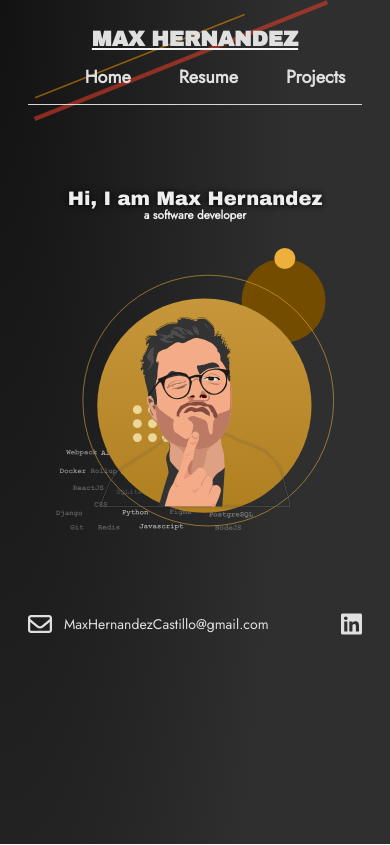
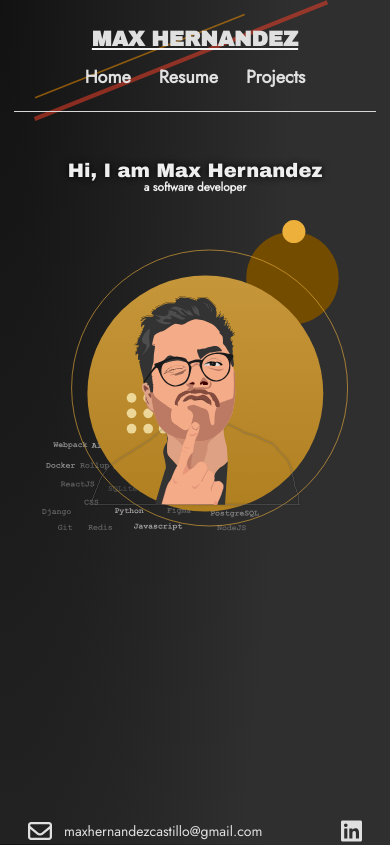
Before and after one commit to maxkalavera/maxkalavera.github.io, a React (Create React App) app: page / in a window 390 px wide. Built offline with nearby package versions, Linux system fonts and the light colour scheme; a web font is replaced by a local one.

Commit message:
fixed bugs when displaying page in mobiles

```diff
--- a/src/components/Layout.tsx
+++ b/src/components/Layout.tsx
@@ -14,7 +14,7 @@ export default function Layout({
     <>
       <div className={`${styles.container}`}>
         <section className={`${styles.header}`}>
-          <div className={`${styles['navbar-content']}`}>
+          <div className={`${styles['header__content']}`}>
             <Link to={`/`}><h3 className={`primary ${styles['navbar-logo']}`}>MAX HERNANDEZ</h3></Link>
             <ul className={styles['navbar-items']}>
               <li><Link to={`/`}>Home</Link></li>
@@ -22,7 +22,7 @@ export default function Layout({
               <li><Link to={`/projects/`}>Projects</Link></li>
             </ul>
           </div>
-          <div className={styles.divider}/>
+          <hr className={styles.divider} />
         </section>
 
         <section className={`${styles.content}`}>
@@ -32,7 +32,7 @@ export default function Layout({
         <section className={`${styles.footer}`}>
           <div className={`${styles['footer-mail']}`}>
             <FontAwesomeIcon icon={faEnvelope} size='2x' />
-            <p className={`secondary`}>MaxHernandezCastillo@gmail.com</p>
+            <p className={`secondary`}>maxhernandezcastillo@gmail.com</p>
           </div>
           <div className={`${styles['footer-social-networks']}`}>
             <a href='https://www.linkedin.com/in/max-hernandez-castillo/'><FontAwesomeIcon icon={faLinkedin}/></a>
--- a/src/pages/Projects.tsx
+++ b/src/pages/Projects.tsx
@@ -3,7 +3,6 @@ import styles from 'src/styles/projects.module.css';
 export default function Projects() {
   return (
     <div className={`${styles.container}`}>
-      <div className={`${styles.content}`}>
       <h3 className={`primary ${styles['title']}`}>Projects</h3>
       <div className={styles['projects__list']}>
         <div className={styles['project']}>
@@ -19,9 +18,7 @@ export default function Projects() {
                 <a href='https://github.com/maxkalavera/react-component-isolator'>
                   https://github.com/maxkalavera/react-component-isolator
                 </a>
-                  .
               </p>
-              </div>
             </div>
           </div>
         </div>
--- a/src/styles/globals.css
+++ b/src/styles/globals.css
@@ -36,10 +36,17 @@
   --gap-xl: 8rem;
   --gap-xxl: 16rem;
 
-  --content-width: 1024px;
   --header-height: 84px;
   --footer-height: 48px;
   --content-container-min-height: calc(100vh - var(--header-height) - var(--footer-height));
+}
+
+@media (max-width: 960px) and (orientation: portrait) {
+  :root {
+    --header-height: 148px;
+    --footer-height: 48px;
+    --content-container-min-height: calc(100vh - var(--header-height) - var(--footer-height));
+  }
 }
 
 body, h1, h2, h3, h4, h5, p, small, ul {
--- a/src/styles/home.module.css
+++ b/src/styles/home.module.css
@@ -1,4 +1,5 @@
 .container {
+  box-sizing: border-box;
   width: 100%;
   min-height: var(--content-container-min-height);
   display: flex;
@@ -6,6 +7,17 @@
   align-items: center;
   justify-content: center;
   gap: 0px;
+}
+
+@media (max-width: 960px) and (orientation: portrait) {
+  .container {
+    padding: var(--gap-sm) var(--gap-sm);
+    min-height: fit-content;
+    flex-direction: column;
+    align-items: center;
+    justify-content: flex-start;
+    gap: var(--gap-md);
+  }
 }
 
 .left-frame {
@@ -16,6 +28,19 @@
   align-items: center;
   justify-content: center;
 
+}
+
+@media (max-width: 960px) and (orientation: portrait) {
+  .left-frame {
+    max-width: 100%;
+    width: 100%;
+    height: fit-content;
+    display: flex;
+    flex-direction: column;
+    align-items: center;
+    justify-content: center;
+
+  }
 }
 
 .title {
@@ -30,6 +55,12 @@
   text-shadow: 0 0 7px black
 }
 
+@media (max-width: 960px) and (orientation: portrait) {
+  .title {
+    text-align: center;
+  }
+}
+
 .subtitle {
   width: 100%;
   font-family: 'Jost';
@@ -41,13 +72,27 @@
   color: var(--gray-200);
 }
 
+@media (max-width: 960px) and (orientation: portrait) {
+  .subtitle {
+    text-align: center;
+  }
+}
+
 .right-frame {
+  box-sizing: border-box;
   width: 60vw;
-  height: 100%;
+  height: 95%;
   display: flex;
   flex-direction: column;
   align-items: center;
   justify-content: center;
+}
+
+@media (max-width: 960px) and (orientation: portrait) {
+  .right-frame {
+    height: fit-content;
+    width: 100%;
+  }
 }
 
 .diagonal-decorator {
@@ -60,44 +105,7 @@
   z-index: -1;
 }
 
-@media screen and (56vw <= width) {
-  .display {
-    width: calc(88% - 2 * var(--gap-lg));
-    max-width: var(--content-container-min-height);
-    user-select: none;
-    -webkit-user-drag: none;
-  }
-}
-
 @media (max-width: 960px) and (orientation: portrait) {
-  .container {
-    margin: var(--gap-lg) 0px;
-    min-height: fit-content;
-    flex-direction: column;
-    align-items: center;
-    justify-content: flex-start;
-    gap: var(--gap-md);
-  }
-
-  .left-frame {
-    max-width: 100%;
-    width: 100%;
-    height: fit-content;
-    display: flex;
-    flex-direction: column;
-    align-items: center;
-    justify-content: center;
-
-  }
-
-  .title {
-    text-align: center;
-  }
-
-  .subtitle {
-    text-align: center;
-  }
-
   .diagonal-decorator {
     width: 362px;
     height: 121px;
@@ -107,12 +115,17 @@
     opacity: 0.50;
     z-index: -1;
   }
+}
 
-  .right-frame {
-    height: fit-content;
-    width: 100%;
-  }
 
+.display {
+  width: calc(88% - 2 * var(--gap-lg));
+  max-width: var(--content-container-min-height);
+  user-select: none;
+  -webkit-user-drag: none;
+}
+
+@media (max-width: 960px) and (orientation: portrait) {
   .display {
     height: 100%;
     width: calc(100% - 2 * var(--gap-md));
--- a/src/styles/layout.module.css
+++ b/src/styles/layout.module.css
@@ -1,7 +1,9 @@
 .container {
-  width: 100%;
+  box-sizing: border-box;
   min-height: 100vh;
   max-width: 100vw;
+  height: min-content;
+  width: 100%;
   display: flex;
   flex-direction: column;
   justify-content: flex-start;
@@ -15,24 +17,42 @@
   padding: 0px var(--gap-lg);
   display: flex;
   flex-direction: column;
-  align-items: center;
-  gap: var(--gap-sm)
+  align-items: flex-end;
+  justify-content: space-between;
+  gap: var(--gap-sm);
 }
 
-.navbar-content {
+@media (max-width: 960px) and (orientation: portrait) {
+  .header {
+    height: fit-content;
+    padding: var(--gap-md) var(--gap-sm);
+    gap: var(--gap-sm);
+  }
+}
+
+.header__content {
+  width: 100%;
   height: 100%;
-  width: 100%;
   display: flex;
   flex-direction: row;
-  align-items: center;
+  align-items: flex-end;
   justify-content: space-between;
-  gap: var(--gap-sm)
+}
+
+@media (max-width: 960px) and (orientation: portrait) {
+  .header__content {
+    flex-direction: column;
+    align-items: center;
+    justify-content: center;
+    gap: var(--gap-sm);
+  }
 }
 
 .divider {
+  box-sizing: border-box;
   width: 100%;
-  height: 1px;
-  background-color: #D7D7D7;
+  border: none;
+  border-top: 0.1em solid #D7D7D7;
 }
 
 .navbar-logo {
@@ -42,11 +62,20 @@
 }
 
 .navbar-items {
-  color: var(--gray-300);
+  padding: 0px;
   display: flex;
   flex-direction: row;
-  gap: 48px;
+  justify-content: center;
+  align-items: center;
+  gap: var(--gap-lg);
+  color: var(--gray-300);
   list-style-type: none;
+}
+
+@media (max-width: 960px) and (orientation: portrait) {
+  .navbar-items {
+    gap: var(--gap-md);
+  }
 }
 
 .navbar-items li a {
@@ -69,14 +98,20 @@
 
 .footer {
   box-sizing: border-box;
+  height: var(--footer-height);
   width: 100%;
-  height: var(--footer-height);
   padding: var(--gap-sm) var(--gap-lg);
   display: flex;
   flex-direction: row;
   align-items: flex-end;
   justify-content: space-between;
   color: var(--gray-300);
+}
+
+@media (max-width: 960px) and (orientation: portrait) {
+  .footer {
+    padding: 0px var(--gap-md);
+  }
 }
 
 .footer-mail {
@@ -113,32 +148,10 @@
 .content {
   box-sizing: border-box;
   min-height: var(--content-container-min-height);
+  height: min-content;
   width: 100%;
   display: flex;
   flex-direction: column;
   align-items: center;
   justify-content: flex-start;
 }
-
-@media (max-width: 960px) and (orientation: portrait) {
-  .header {
-    height: fit-content;
-    padding: var(--gap-md);
-  }
-
-  .navbar-content {
-    display: flex;
-    flex-direction: column;
-    align-items: center;
-    justify-content: center;
-  }
-
-  .footer {
-    padding: 0px var(--gap-md);
-  }
-
-  .content {
-    min-height: fit-content;
-    padding: 0px var(--gap-md);
-  }
-}
--- a/src/styles/projects.module.css
+++ b/src/styles/projects.module.css
@@ -2,25 +2,26 @@
   box-sizing: border-box;
   height: 100%;
   width: 100%;
+  padding: var(--gap-lg);
   display: flex;
   flex-direction: column;
   align-items: center;
   justify-content: flex-start;
+  gap: var(--gap-md)
 }
 
-.content {
-  box-sizing: border-box;
-  height: 100%;
+@media (max-width: 960px) and (orientation: portrait) {
+  .container {
+    padding: var(--gap-sm);
+    gap: var(--gap-sm)
+  }
+}
+
+.title {
+  height: fit-content;
   width: 100%;
-  max-width: 1024px;
-  padding: var(--gap-lg) var(--gap-lg);
-  height: fit-content;
-  color: var(--gray-300);
-  display: flex;
-  flex-direction: column;
-  align-items: center;
-  justify-content: center;
-  gap: var(--gap-lg)
+  text-align: left;
+  color: var(--gray-100);
 }
 
 .projects__list {
@@ -44,10 +45,24 @@
   gap: var(--gap-md);
   background: #2C2C2C;
   border: 1px solid rgba(237, 184, 82, 0.5);
+  overflow: hidden;
 }
 
-.title {
+@media (max-width: 960px) and (orientation: portrait) {
+  .project {
+    padding: var(--gap-sm);
+    gap: var(--gap-sm);
+  }
+}
+
+.project__title {
   height: fit-content;
   width: 100%;
   text-align: left;
+  color: var(--gray-300);
 }
+
+.project__description {
+  width: 100%;
+  color: var(--gray-300);
+}
--- a/src/styles/resume.module.css
+++ b/src/styles/resume.module.css
@@ -11,6 +11,12 @@
   justify-content: center;
 }
 
+@media (max-width: 960px) and (orientation: portrait) {
+  .container {
+    padding: var(--gap-sm);
+  }
+}
+
 .content {
   width: 100%;
   max-width: 1024px;
@@ -22,6 +28,7 @@
 }
 
 .about-me {
+  box-sizing: border-box;
   height: fit-content;
   width: 100%;
   display: flex;
```
Lines whose indentation alone changed are shown as unchanged.
